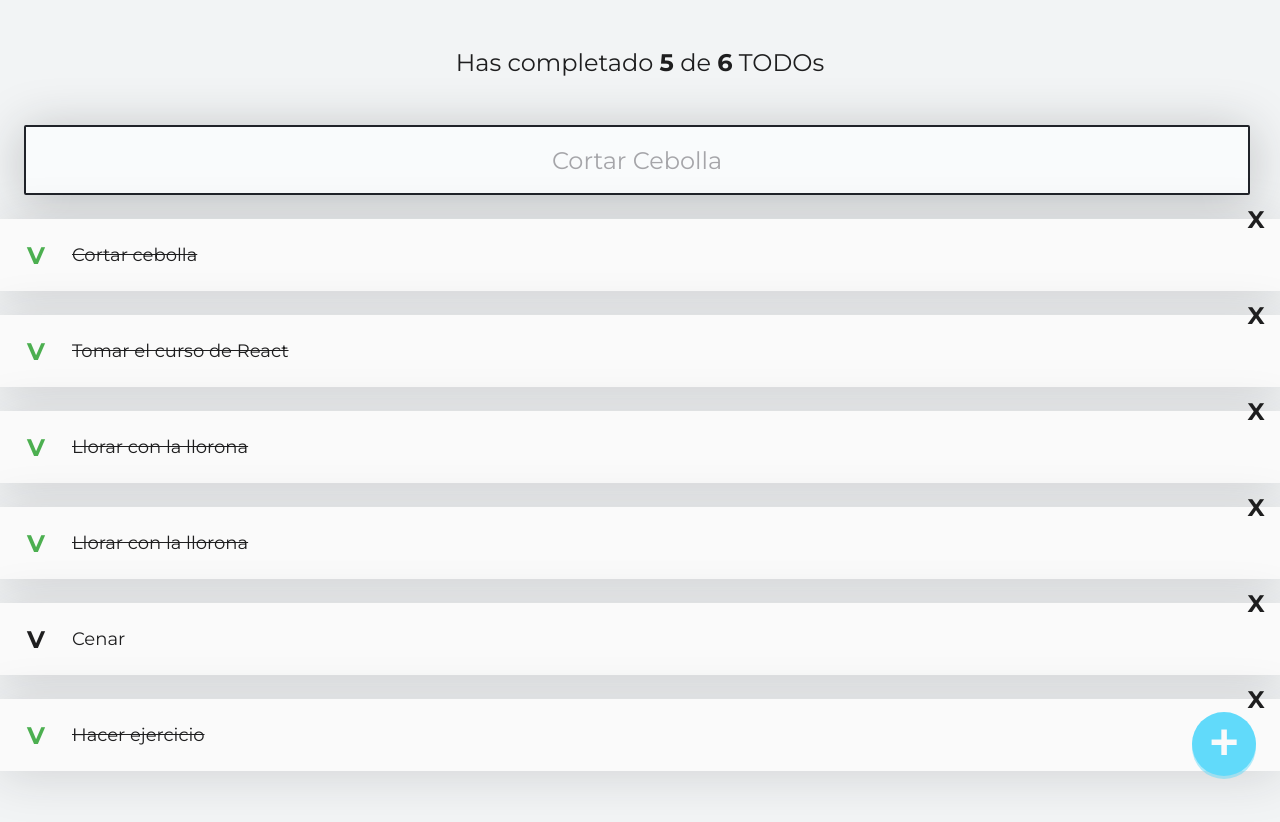
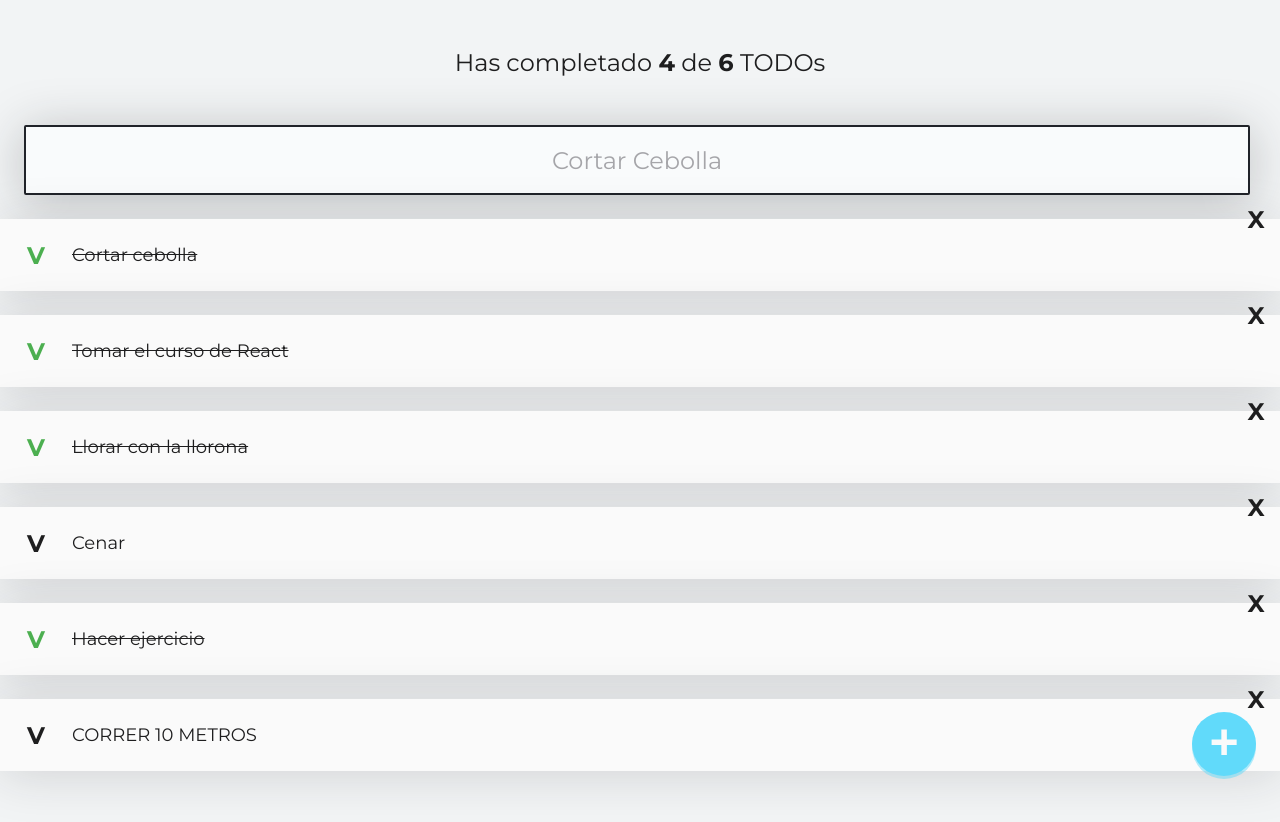
Before and after one commit to Yairfc23/curso-react-intro, a React (Create React App) app: page / in a window 1280 px wide. Shown: the top 822 px of the page. Built offline with nearby package versions, Linux system fonts and the light colour scheme.

Commit message:
Clase 9: Buscando TODOs

```diff
--- a/src/App.js
+++ b/src/App.js
@@ -9,9 +9,9 @@ const defaultTodos = [
   {text: 'Cortar cebolla', completed: true },
   {text: 'Tomar el curso de React', completed: true },
   {text: 'Llorar con la llorona', completed: true },
-  {text: 'Llorar con la llorona', completed: true },
   {text: 'Cenar', completed: false },
-  {text: 'Hacer ejercicio', completed: true }
+  {text: 'Hacer ejercicio', completed: true },
+  {text: 'CORRER 10 METROS', completed: false }
 ];
 
 function App() {
@@ -21,19 +21,30 @@ function App() {
   const completedTodos = todos.filter(todo => !!todo.completed).length;
   const totalTodos = todos.length;
 
+  const searchedTodos = todos.filter(
+    (todo) => {
+      const todotext = todo.text.toLowerCase();
+      const searchText = searchValue.toLowerCase();
+        return todotext.includes(searchText);
+    }
+  );
+
   console.log('Los usuarios buscan TODOs de ' + searchValue);
 
   return (
     <React.Fragment>
 
-      <TodoCounter completed={completedTodos} total={totalTodos} />
+      <TodoCounter
+        completed={completedTodos}
+        total={totalTodos}
+      />
       <TodoSearch
         searchValue={searchValue}
         setSearchValue={setSearchValue}
       />
 
       <TodoList>
-        {defaultTodos.map(todo => (
+        {searchedTodos.map(todo => (
           <TodoItem
             key= {todo.text}
             text={todo.text}
```
